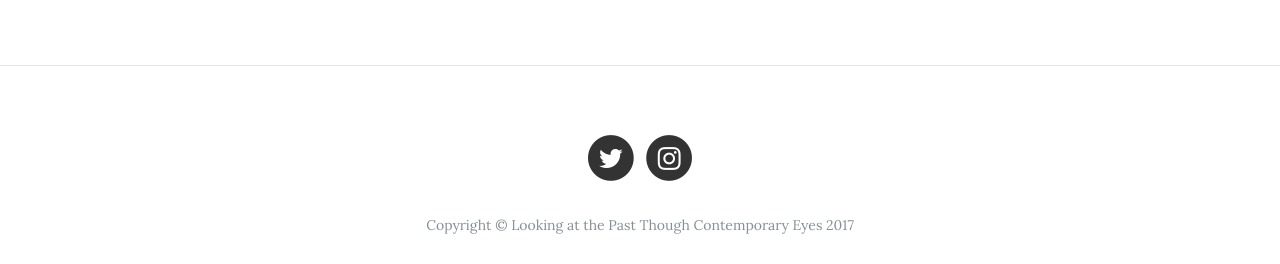
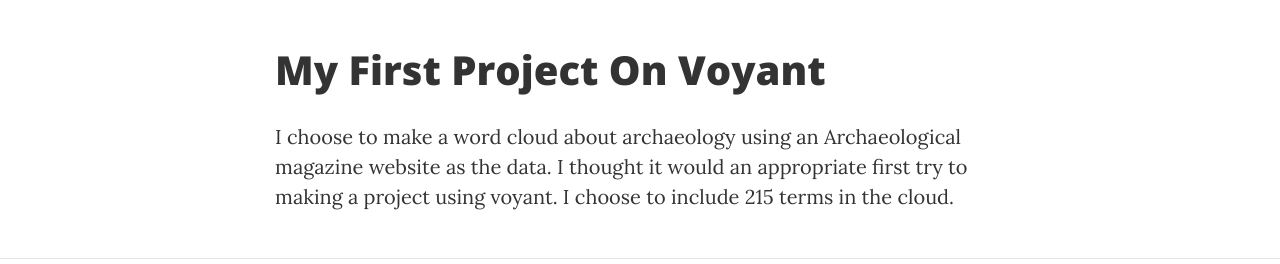
Before and after one commit to Leofeles/Looking-at-the-Past-Though-Contemporary-Eyes-, a website: page post.html in a window 1280 px wide. Shown: the part 536-800 px from the top of the page. Drawn offline with nearby package versions, Linux system fonts and the light colour scheme.

Commit message:
Update post.html

```diff
--- a/post.html
+++ b/post.html
@@ -76,10 +76,17 @@
    <div class="container">
       <div class="row">
         <div class="col-lg-8 col-md-10 mx-auto">
+          <div class= "post heading">
+            <h1> My First Project On Voyant </h1>
+
             <a href="https://voyant-tools.org/?corpus=b49e60e13352ff4f7745933d84da0489&view=Cirrus"> </a>
+
+            <p> I choose to make a word cloud about archaeology using an Archaeological magazine website as the data. I thought it would an appropriate first try to making a project using voyant. I choose to include 215 terms in the cloud. </p>
+
           </div>
         </div>
      </div>
+    </div>
 
 
 
```
